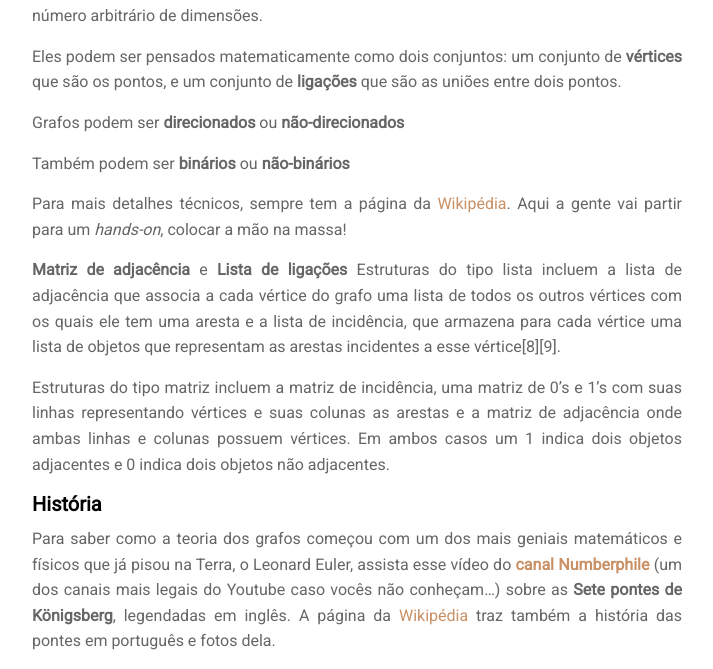
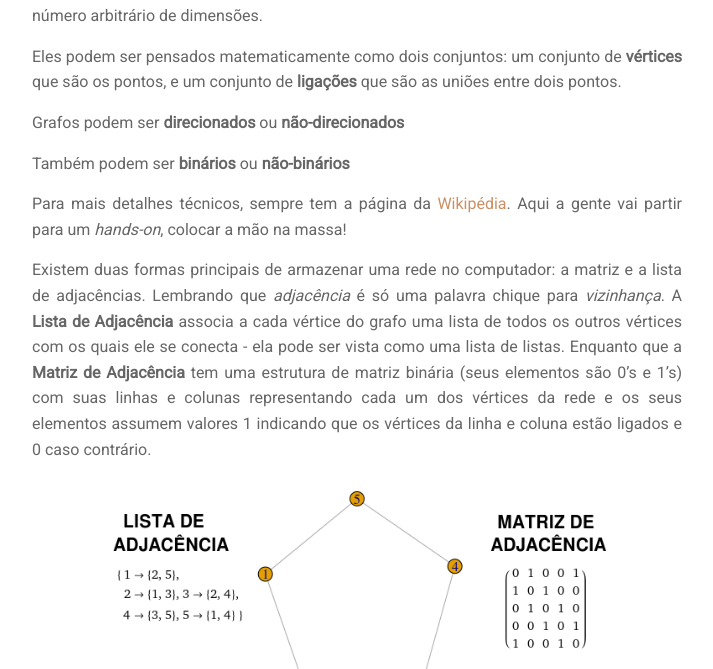
Before and after one commit to vsudbrack/vsudbrack.github.io, a Jekyll site: the page built from ictp-jovens.md, in a window 1280 px wide and 1400 px high, scrolled down 8725 px. Shown: the top 669 px of the window, without its empty margins (283-996 px from the left). Built offline with Jekyll 4.4.1, drawn with Linux system fonts in a browser that asks for light colours; nearby versions of some CDN libraries; formulas are drawn with MathJax 3; comment, search, counter and statistics services are not loaded; some of the changed text lies outside the part shown; grey boxes are pictures that could not be loaded.

Commit message:
Add content

```diff
--- a/ictp-jovens.md
+++ b/ictp-jovens.md
@@ -138,12 +138,12 @@ Também podem ser **binários** ou **não-binários**
 Para mais detalhes técnicos, sempre tem a página da [Wikipédia](https://pt.wikipedia.org/wiki/Teoria_dos_grafos). Aqui a gente vai partir para um *hands-on*, colocar a mão na massa!
 
 
-**Matriz de adjacência** e **Lista de ligações**
-Estruturas do tipo lista incluem a lista de adjacência que associa a cada vértice do grafo uma lista de todos os outros vértices com os quais ele tem uma aresta e a lista de incidência, que armazena para cada vértice uma lista de objetos que representam as arestas incidentes a esse vértice[8][9].
+Existem duas formas principais de armazenar uma rede no computador: a matriz e a lista de adjacências. Lembrando que *adjacência* é só uma palavra chique para *vizinhança*.
+A **Lista de Adjacência** associa a cada vértice do grafo uma lista de todos os outros vértices com os quais ele se conecta - ela pode ser vista como uma lista de listas. Enquanto que a **Matriz de Adjacência** tem uma estrutura de matriz binária (seus elementos são 0's e 1's) com suas linhas e colunas representando cada um dos vértices da rede e os seus elementos assumem valores 1 indicando que os vértices da linha e coluna estão ligados e 0 caso contrário.
 
-Estruturas do tipo matriz incluem a matriz de incidência, uma matriz de 0's e 1's com suas linhas representando vértices e suas colunas as arestas e a matriz de adjacência onde ambas linhas e colunas possuem vértices. Em ambos casos um 1 indica dois objetos adjacentes e 0 indica dois objetos não adjacentes.
+{% include image.html image="/projects/ictp-jovens/representacao.png" text="Lista e matriz de adjacência para um grafo de 5 vértices" %}
 
-
+Nesse exemplo fica claro que a matriz de adjacência, apesar de ser mais organizada e estruturada que a lista, ela ocupa muito mais memória no computador. A verdade é que armazenar um grafo no computador de forma a minimizar o custo com memória e tempo de acessibilidade é uma tarefa extremamente difícil e, no mundo real, combinam-se várias técnicas diferentes para se ter um armazenamento ótimo.
 
 #### História
 
```
Also changed, not shown: assets/img/projects/ictp-jovens/representacao.png (added), 3 other files.
